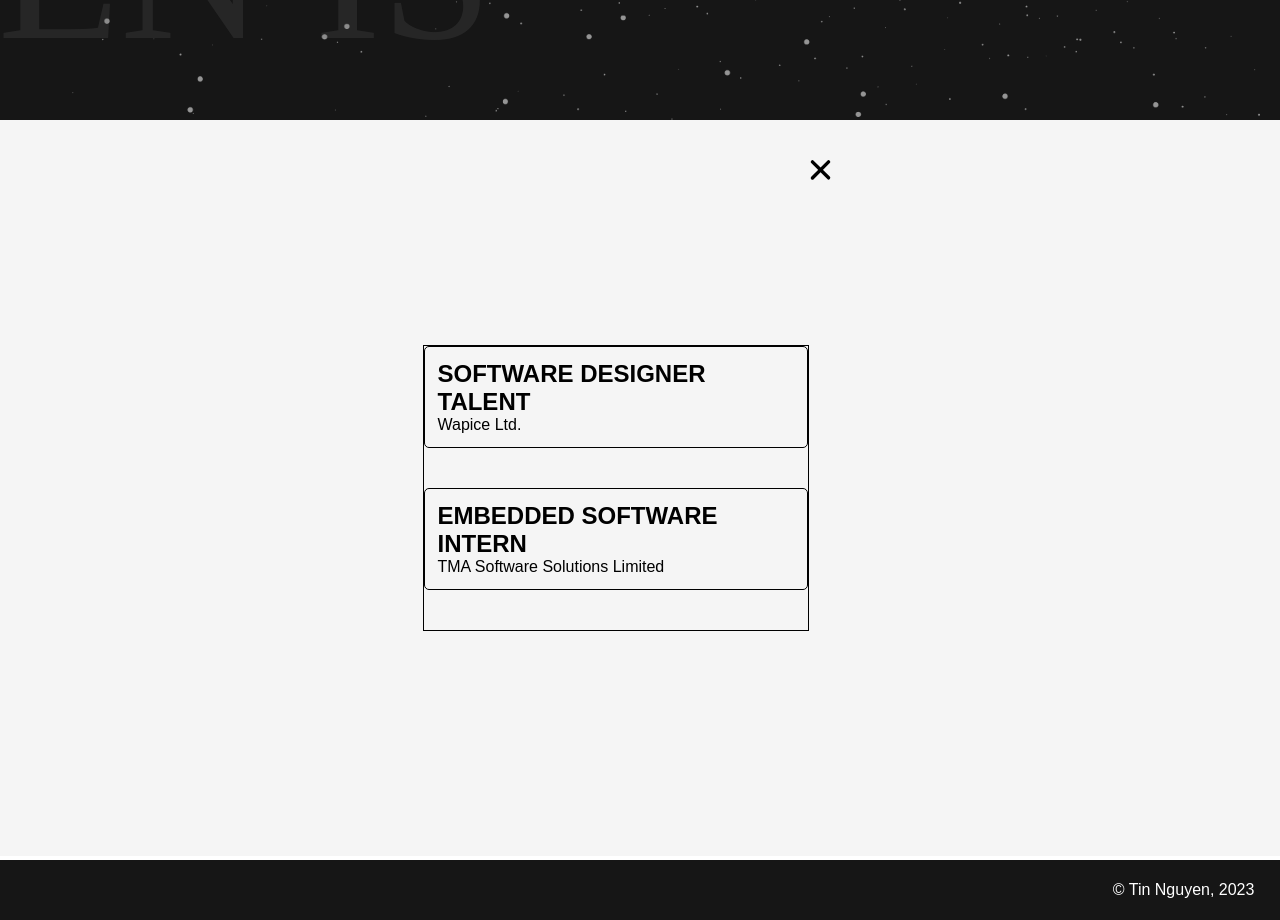
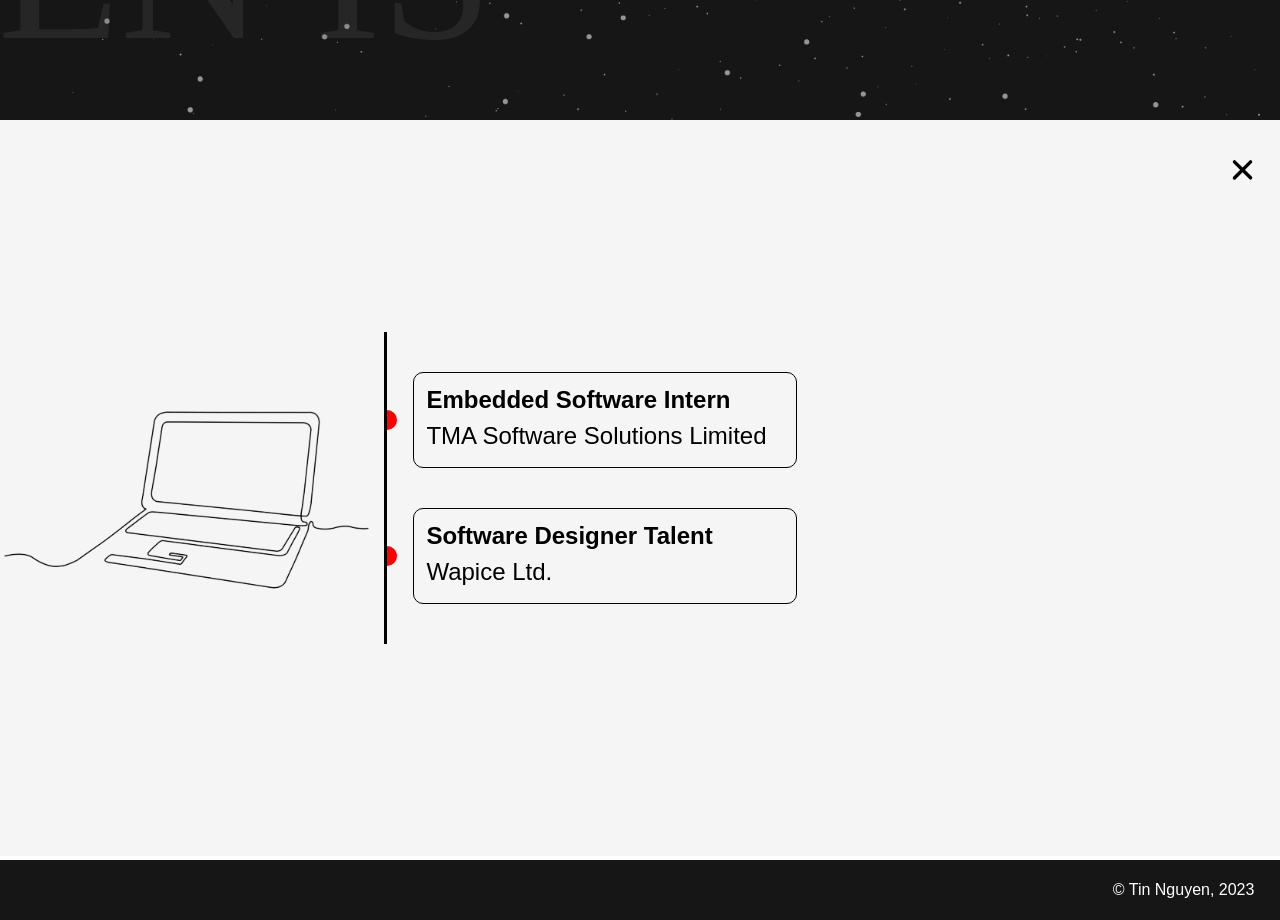
Before and after one commit to TinNguyen01600/portfolio, a React (Vite) app: page /work in a window 1280 px wide. Shown: the part 1480-2400 px from the top of the page. Built offline with nearby package versions, Linux system fonts and the light colour scheme; a web font is replaced by a local one.

Commit message:
update component Work.jsx and its CSS

```diff
--- a/src/App.css
+++ b/src/App.css
@@ -366,10 +366,12 @@
             font-size: 7vh;
             margin-bottom: 3vh;
         }
+
         h3 {
             opacity: 0.5;
             margin-bottom: 2vh;
         }
+
         mark {
             color: orange;
             background: transparent;
@@ -382,22 +384,38 @@
     background: whitesmoke;
     width: 100%;
     height: 92vh;
+    display: flex;
 
-    display: flex;
-    justify-content: center;
-    /* align-items: center; */
+    .main {
+        width: 100%;
+        display: flex;
+        align-items: center;
+        justify-content: flex-start;
 
-    .tree {
-        border: 1px solid black;
+        img {
+            width: 30vw;
+        }
 
-        align-self: center;
+        .tree {
+            border-left: 3px solid black;
+            padding-top: 5vh;
+            .item {
+                display: flex;
+                margin-bottom: 5vh;
 
-        .item {
-            border: 1px solid black;
-            border-radius: 5px;
-            width: 30vw;
-            padding: 1vw;
-            margin-bottom: 5vh;
+                .text {
+                    border: 1px solid black;
+                    border-radius: 10px;
+                    width: 30vw;
+                    padding: 1vw;
+                    h1 {
+                        margin-bottom: 1vh;
+                    }
+                    p {
+                        font-size: 3vh;
+                    }
+                }
+            }
         }
     }
 }
--- a/src/components/section3/Work.jsx
+++ b/src/components/section3/Work.jsx
@@ -1,24 +1,30 @@
 import CloseButton from './CloseButton'
+import laptop from '../../img/section3/laptop.png'
 
 const Work = () => {
     return (
         <div className="work">
-            {/* <svg height='100%' width='100%'>
-                <circle cx={50} cy={50} r={10} fill="red" />
-                <line x1="200" y1="0" x2="200" y2="100%" stroke="black" strokeWidth='4' />
-            </svg> */}
-
-            <div className='tree'>
-                <div className='item'>
-                    {/* <svg height='100%' width='100%'>
-                        <circle cx={10} cy={10} r={10} fill="red" />
-                    </svg> */}
-                    <h1>SOFTWARE DESIGNER TALENT</h1>
-                    <p>Wapice Ltd.</p>
-                </div>
-                <div className='item'>
-                    <h1>EMBEDDED SOFTWARE INTERN</h1>
-                    <p>TMA Software Solutions Limited</p>
+            <div className='main'>
+                <img src={laptop} alt="" />
+                <div className='tree'>
+                    <div className='item'>
+                        <svg width='2vw' height='12vh'>
+                            <circle cx='0' cy='6vh' r={10} fill="red" />
+                        </svg>
+                        <div className='text'>
+                            <h1>Embedded Software Intern</h1>
+                            <p>TMA Software Solutions Limited</p>
+                        </div>
+                    </div>
+                    <div className='item'>
+                        <svg width='2vw' height='12vh'>
+                            <circle cx='0' cy='6vh' r={10} fill="red" />
+                        </svg>
+                        <div className='text'>
+                            <h1>Software Designer Talent</h1>
+                            <p>Wapice Ltd.</p>
+                        </div>
+                    </div>
                 </div>
             </div>
             <CloseButton />
```
Also changed, not shown: src/img/section3/laptop.png (added).
